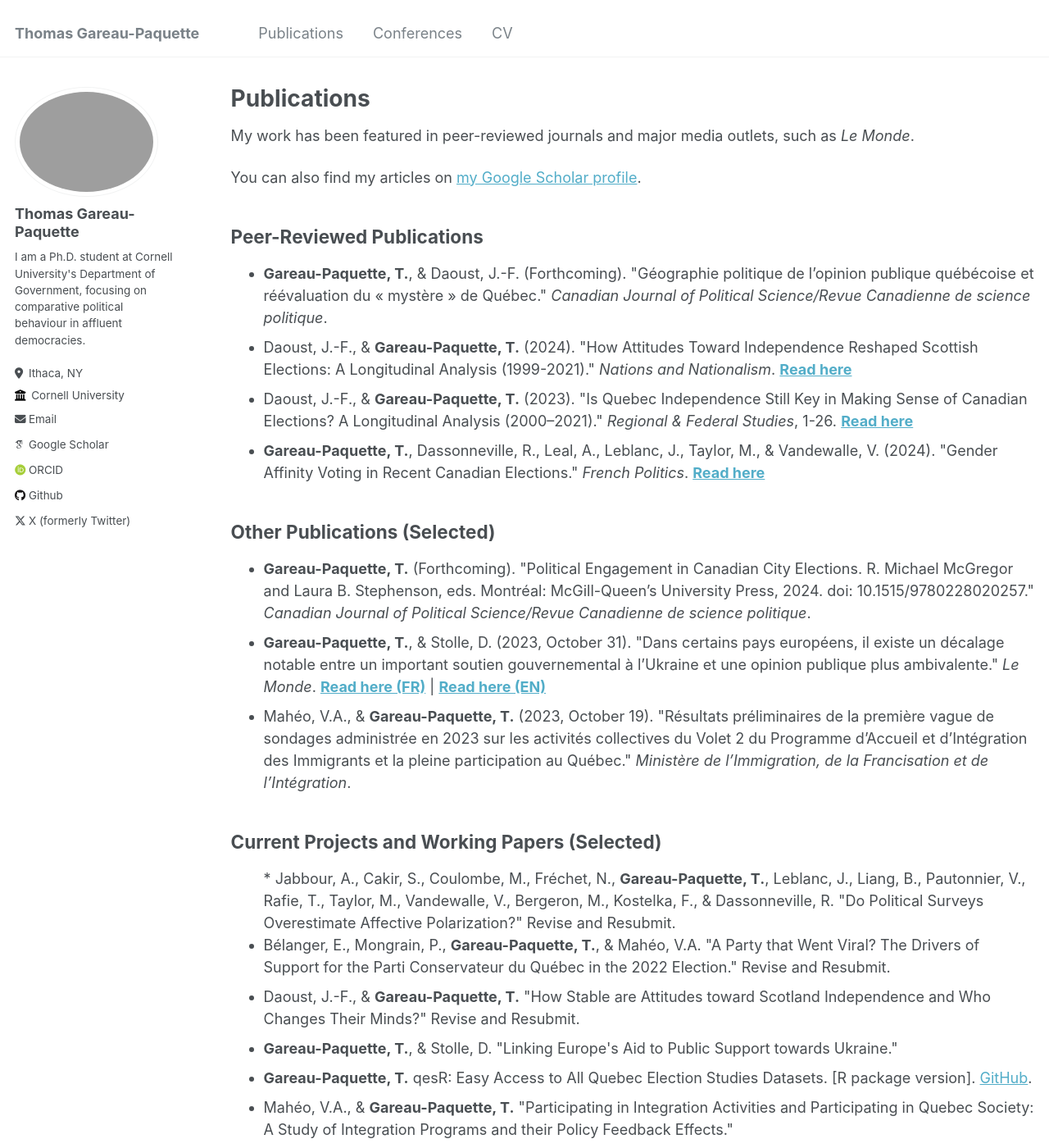
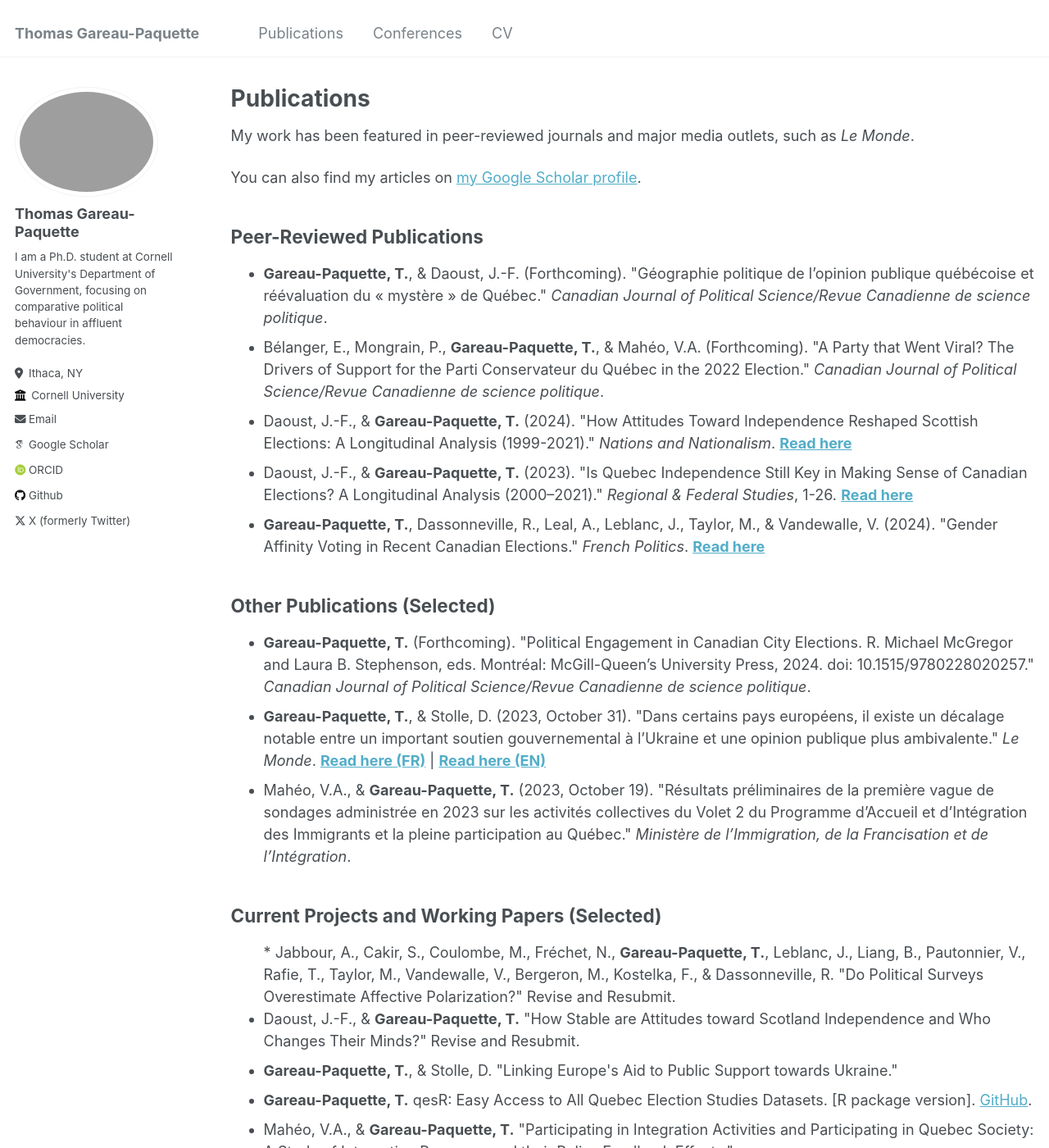
Before and after one commit to ThomasGareau/thomasgareau, a Jekyll site: the page built from _pages/publications.md, in a window 1280 px wide and 1400 px high. Shown: the whole window at 82% size. Built offline with Jekyll 4.4.1, drawn with Linux system fonts in a browser that asks for light colours; some web fonts are replaced.

Commit message:
added new pub!

```diff
--- a/_pages/publications.md
+++ b/_pages/publications.md
@@ -19,6 +19,7 @@ My work has been featured in peer-reviewed journals and major media outlets, suc
   <h2>Peer-Reviewed Publications</h2>
   <ul>
     <li><strong>Gareau-Paquette, T.</strong>, & Daoust, J.-F. (Forthcoming). "Géographie politique de l’opinion publique québécoise et réévaluation du « mystère » de Québec." <em>Canadian Journal of Political Science/Revue Canadienne de science politique</em>.</li>
+        <li>Bélanger, E., Mongrain, P., <strong>Gareau-Paquette, T.</strong>, & Mahéo, V.A. (Forthcoming). "A Party that Went Viral? The Drivers of Support for the Parti Conservateur du Québec in the 2022 Election."  <em>Canadian Journal of Political Science/Revue Canadienne de science politique</em>.</li>
     <li>Daoust, J.-F., & <strong>Gareau-Paquette, T.</strong> (2024). "How Attitudes Toward Independence Reshaped Scottish Elections: A Longitudinal Analysis (1999-2021)." <em>Nations and Nationalism</em>. <a href="https://onlinelibrary.wiley.com/doi/10.1111/nana.13062?af=R" target="_blank" style="font-weight: bold;">Read here</a></li>
     <li>Daoust, J.-F., & <strong>Gareau-Paquette, T.</strong> (2023). "Is Quebec Independence Still Key in Making Sense of Canadian Elections? A Longitudinal Analysis (2000–2021)." <em>Regional & Federal Studies</em>, 1-26. <a href="https://www.tandfonline.com/eprint/K4ZI95VIEVNGGXEKSQRG/full?target=10.1080/13597566.2023.2233422" target="_blank" style="font-weight: bold;">Read here</a></li>
     <li><strong>Gareau-Paquette, T.</strong>, Dassonneville, R., Leal, A., Leblanc, J., Taylor, M., & Vandewalle, V. (2024). "Gender Affinity Voting in Recent Canadian Elections." <em>French Politics</em>. <a href="https://doi.org/10.1057/s41253-024-00236-5" target="_blank" style="font-weight: bold;">Read here</a></li>
@@ -40,7 +41,6 @@ My work has been featured in peer-reviewed journals and major media outlets, suc
 
 * Jabbour, A., Cakir, S., Coulombe, M., Fréchet, N., <strong>Gareau-Paquette, T.</strong>, Leblanc, J., Liang, B., Pautonnier, V., Rafie, T., Taylor, M., Vandewalle, V., Bergeron, M., Kostelka, F., & Dassonneville, R. "Do Political Surveys Overestimate Affective Polarization?" Revise and Resubmit.
 
-    <li>Bélanger, E., Mongrain, P., <strong>Gareau-Paquette, T.</strong>, & Mahéo, V.A. "A Party that Went Viral? The Drivers of Support for the Parti Conservateur du Québec in the 2022 Election." Revise and Resubmit.
 
     <li>Daoust, J.-F., & <strong>Gareau-Paquette, T.</strong> "How Stable are Attitudes toward Scotland Independence and Who Changes Their Minds?" Revise and Resubmit.
 
```
